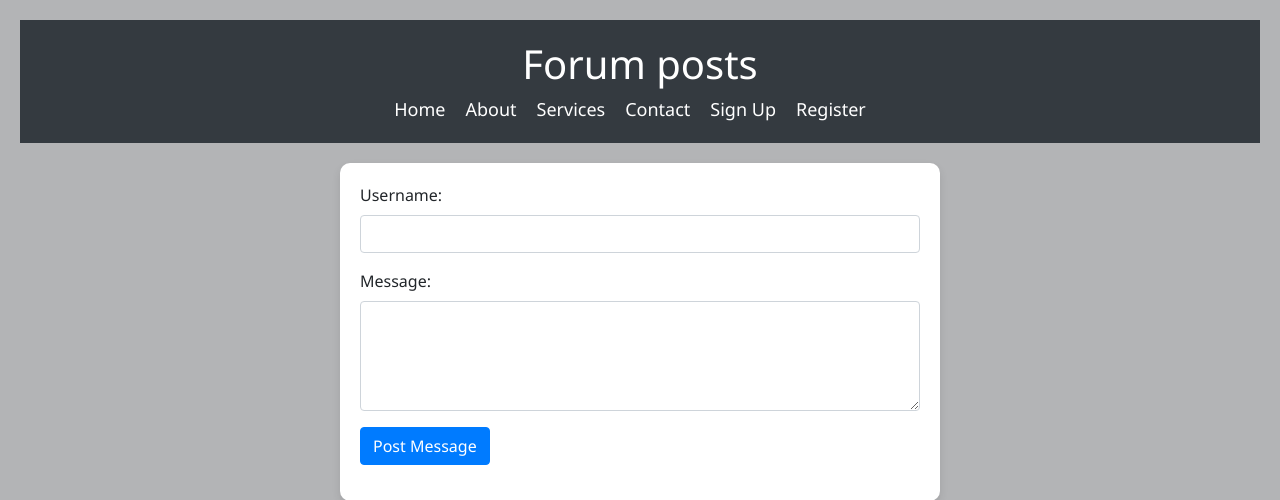
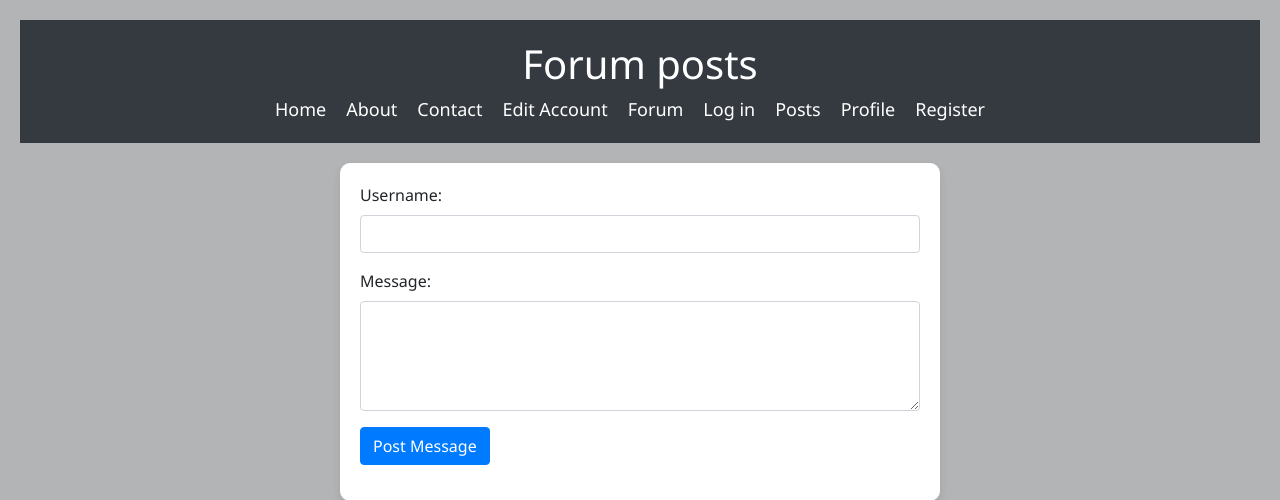
Before and after one commit to jacob-sasser/ITSC-3155-FINAL, a Flask app: template templates/forum.html in a window 1280 px wide. Shown: the top 500 px of the page. Run offline with Flask 3, Linux system fonts and the light colour scheme; the template is opened without the code that fills it, so the values that code supplies are empty; parts of the project's set-up code (start-up, migrations or seed data) failed here and were passed over; some libraries are stand-ins or nearby versions.

Commit message:
Update forum.html

```diff
--- a/templates/forum.html
+++ b/templates/forum.html
@@ -86,11 +86,14 @@
         <nav>
             <ul>
               <li><a href="/index">Home</a></li>
-              <li><a href="/about">About</a></li>
-              <li><a href="/services">Services</a></li>
-              <li><a href="/contact">Contact</a></li>
-              <li><a href="/login">Sign Up</a></li>
-              <li><a href="/register">Register</a></li>
+        <li><a href="/about">About</a></li>
+        <li><a href="/contact">Contact</a></li>
+        <li><a href="/edit_account">Edit Account</a></li>
+        <li><a href="/forum">Forum</a></li>
+        <li><a href="/login">Log in</a></li>
+        <li><a href="/post">Posts</a></li>
+        <li><a href="/profile">Profile</a></li>
+        <li><a href="/register">Register</a></li>
             </ul>
           </nav>
     </header>
```
